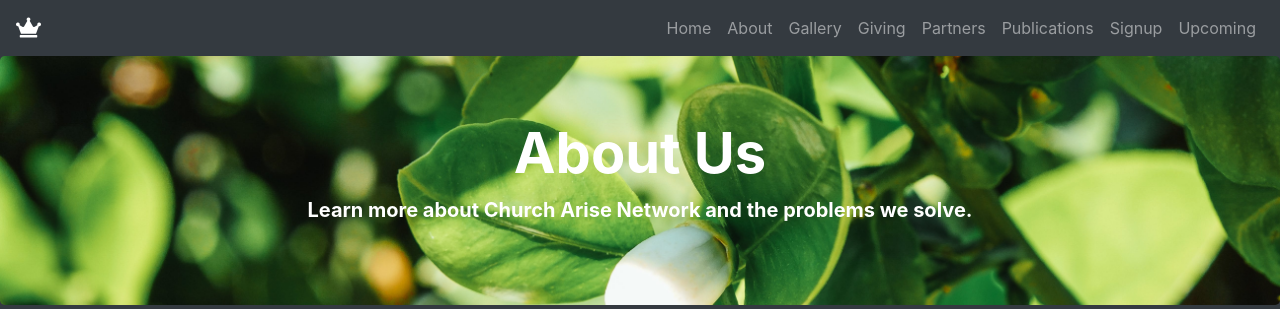
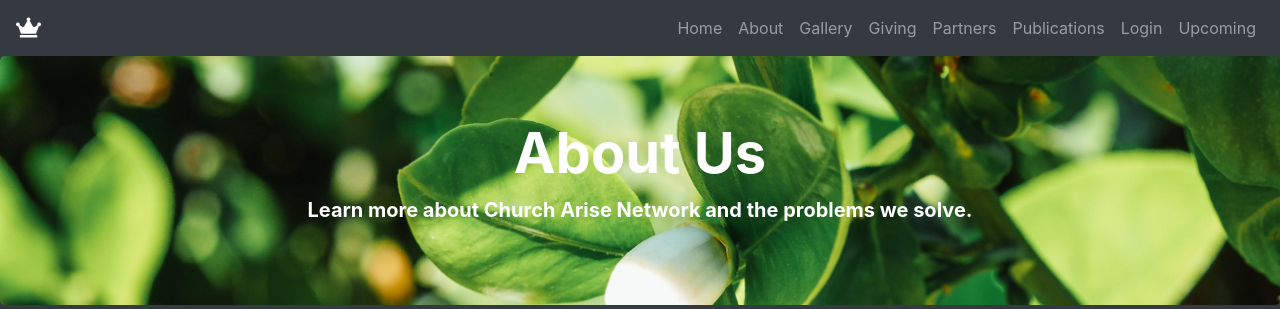
Before and after one commit to ushenginnering/can-site, a Django app: page /about_us/ in a window 1280 px wide. Shown: the top 309 px of the page. Run offline with Django 4.2, Linux system fonts and the light colour scheme; some libraries are stand-ins or nearby versions.

Commit message:
feat: add login and logout in navbar

```diff
--- a/templates/components/navbar.html
+++ b/templates/components/navbar.html
@@ -25,9 +25,15 @@
           <li class="nav-item">
               <a class="nav-link" href="/publications">Publications</a>
           </li>
-          <li class="nav-item">
-              <a class="nav-link" href="/signup">Signup</a>
-          </li>
+          {% if user.is_authenticated %}
+            <li class="nav-item">
+                <a class="nav-link" href="/logout">Logout</a>
+            </li>
+            {% else %}
+            <li class="nav-item">
+                <a class="nav-link" href="/login">Login</a>
+            </li>
+          {% endif %}
           <li class="nav-item">
               <a class="nav-link" href="/events">Upcoming</a>
           </li>
```
